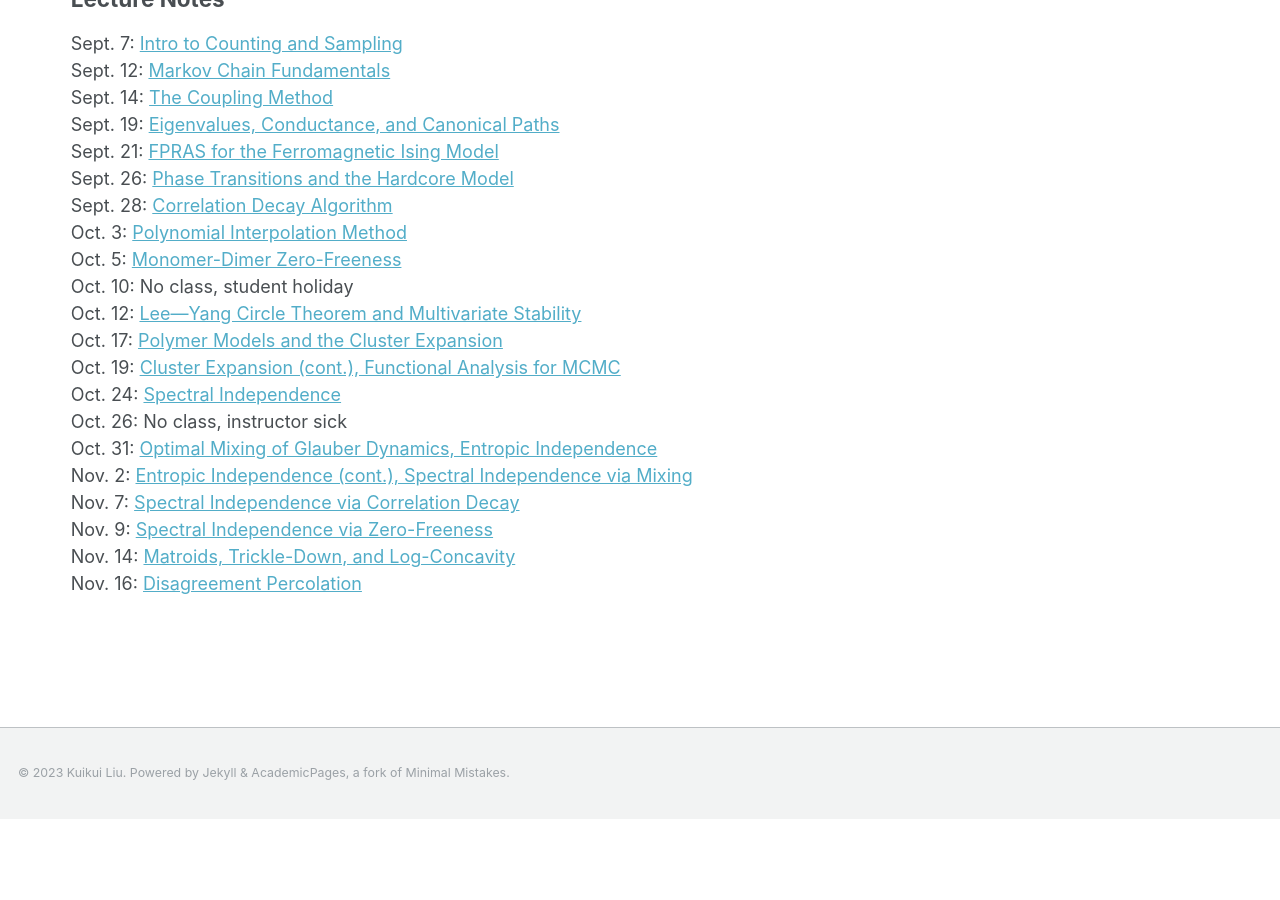
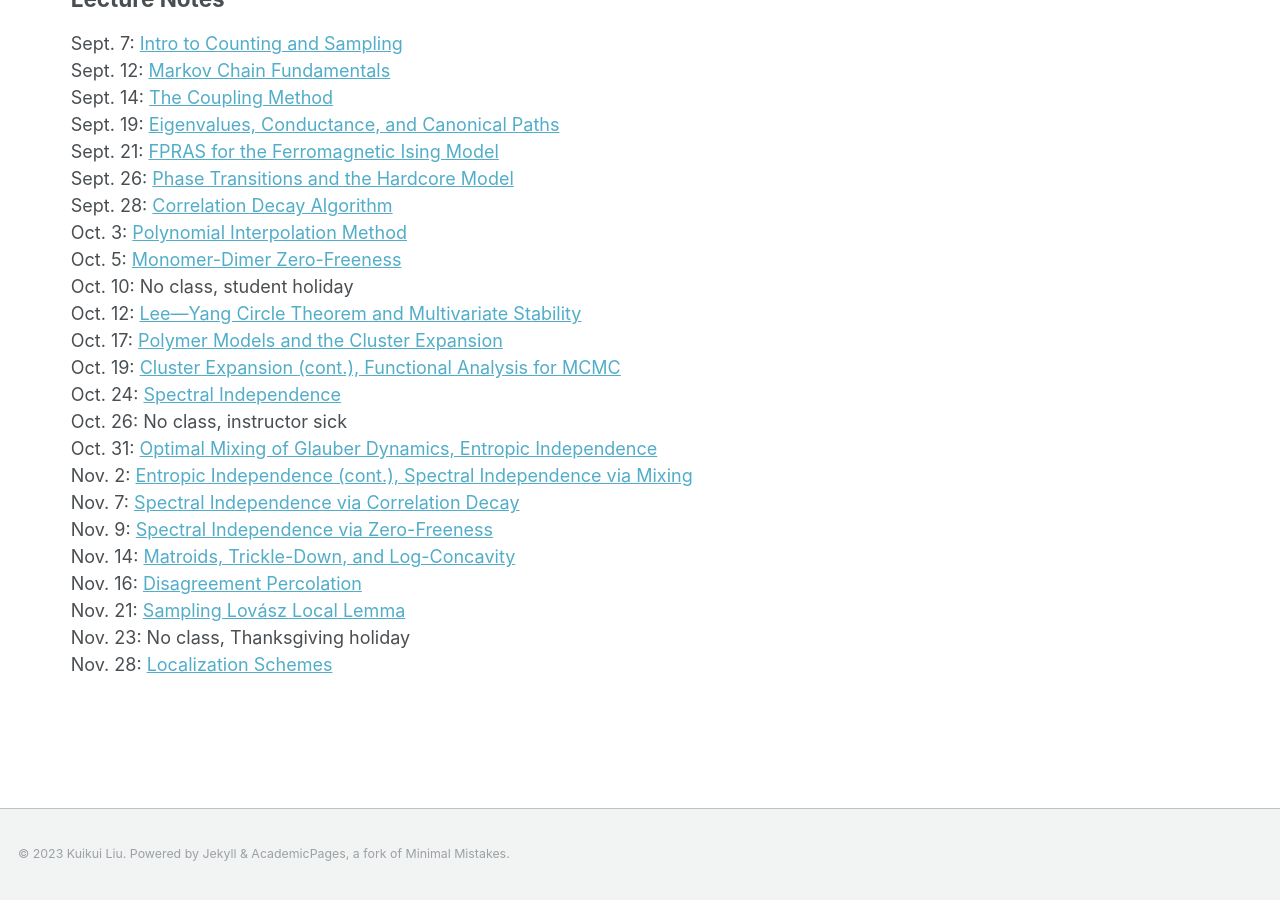
Before and after one commit to kuikuiliu/kuikuiliu.github.io, a Jekyll site: the page built from _teaching/fall2023-counting-sampling.md, in a window 1280 px wide and 900 px high, scrolled down 1304 px. Built offline with Jekyll 4.4.1, drawn with Linux system fonts in a browser that asks for light colours; before the commit the page ends 2123 px from its top, so only the background shows below that.

Commit message:
lec20 sampling LLL

```diff
--- a/_teaching/fall2023-counting-sampling.md
+++ b/_teaching/fall2023-counting-sampling.md
@@ -67,3 +67,6 @@ Nov. 7: [Spectral Independence via Correlation Decay](/files/au2023/6S891-lec16.
 Nov. 9: [Spectral Independence via Zero-Freeness](/files/au2023/6S891-lec17.pdf) <br />
 Nov. 14: [Matroids, Trickle-Down, and Log-Concavity](/files/au2023/6S891-lec18.pdf) <br />
 Nov. 16: [Disagreement Percolation](/files/au2023/6S891-lec19.pdf) <br />
+Nov. 21: [Sampling Lov&aacute;sz Local Lemma](/files/au2023/6S891-lec20.pdf) <br />
+Nov. 23: No class, Thanksgiving holiday <br />
+Nov. 28: [Localization Schemes](/files/au2023/6S891-lec21.pdf) <br />
```
Also changed, not shown: 5 other files.
